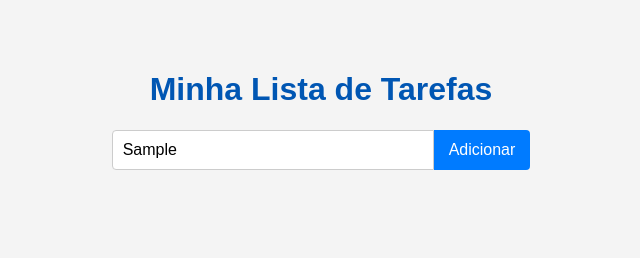
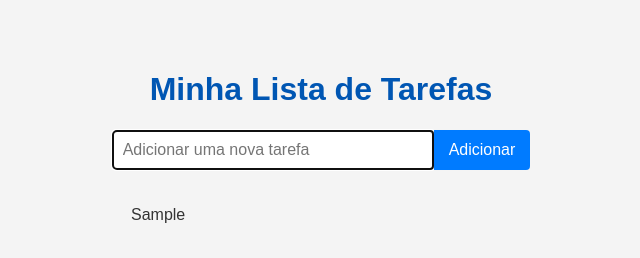
Before and after one commit to moisesmota-e/my-list, a plain HTML site: page index.html in a window 1280 px wide. Both pictures are taken after typing "Sample" into the empty fields and a click on the button "Adicionar". Shown: the whole page, without its empty margins (319-959 px from the left). Drawn offline with Linux system fonts and the light colour scheme.

Commit message:
feat: Implement functionality to add new tasks to the list

```diff
--- a/index.html
+++ b/index.html
@@ -18,5 +18,6 @@
 
     </ul>
 
+    <script src="script.js"></script>
 </body>
 </html>
--- /dev/null
+++ b/script.js
@@ -0,0 +1,36 @@
+// 1. Pegar os elementos do HTML
+const taskInput = document.getElementById('task-input');
+const addTaskBtn = document.getElementById('add-task-btn');
+const taskList = document.getElementById('task-list');
+
+// 2. Criar uma função para adicionar a tarefa
+function addTask() {
+    const taskText = taskInput.value.trim(); // .trim() remove espaços em branco no início e fim
+
+    // Verifica se o campo não está vazio
+    if (taskText !== "") {
+        // Cria um novo elemento <li> (item da lista)
+        const listItem = document.createElement('li');
+        listItem.textContent = taskText; // Define o texto do item
+
+        // Adiciona o novo item à lista <ul>
+        taskList.appendChild(listItem);
+
+        // Limpa o campo de input e foca nele novamente
+        taskInput.value = "";
+        taskInput.focus();
+    } else {
+        alert("Por favor, digite uma tarefa!");
+    }
+}
+
+// 3. Adicionar "escutadores de eventos"
+// Escuta o evento de clique no botão
+addTaskBtn.addEventListener('click', addTask);
+
+// Bônus: Escuta o evento de pressionar "Enter" no campo de input
+taskInput.addEventListener('keypress', function(event) {
+    if (event.key === 'Enter') {
+        addTask();
+    }
+});
```
